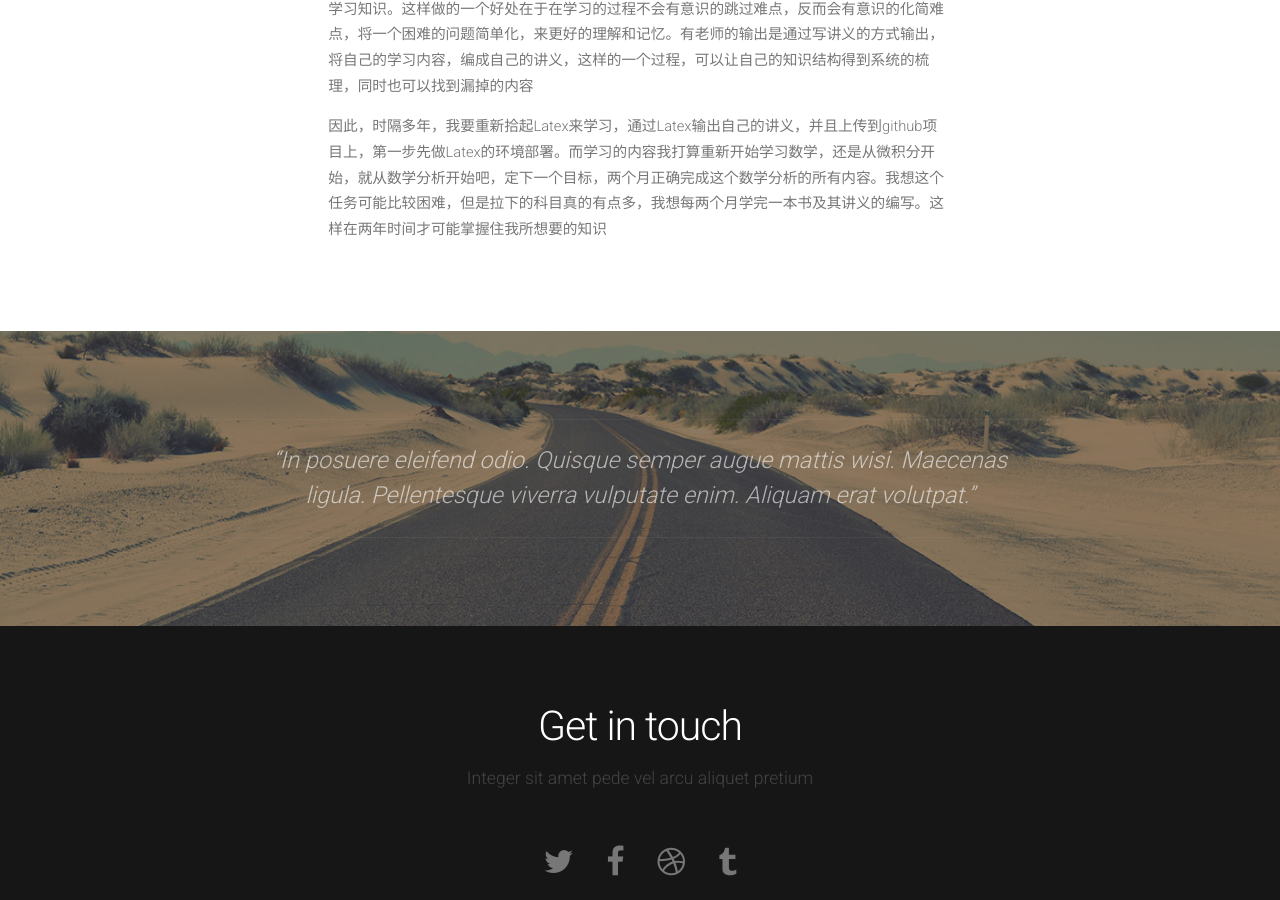
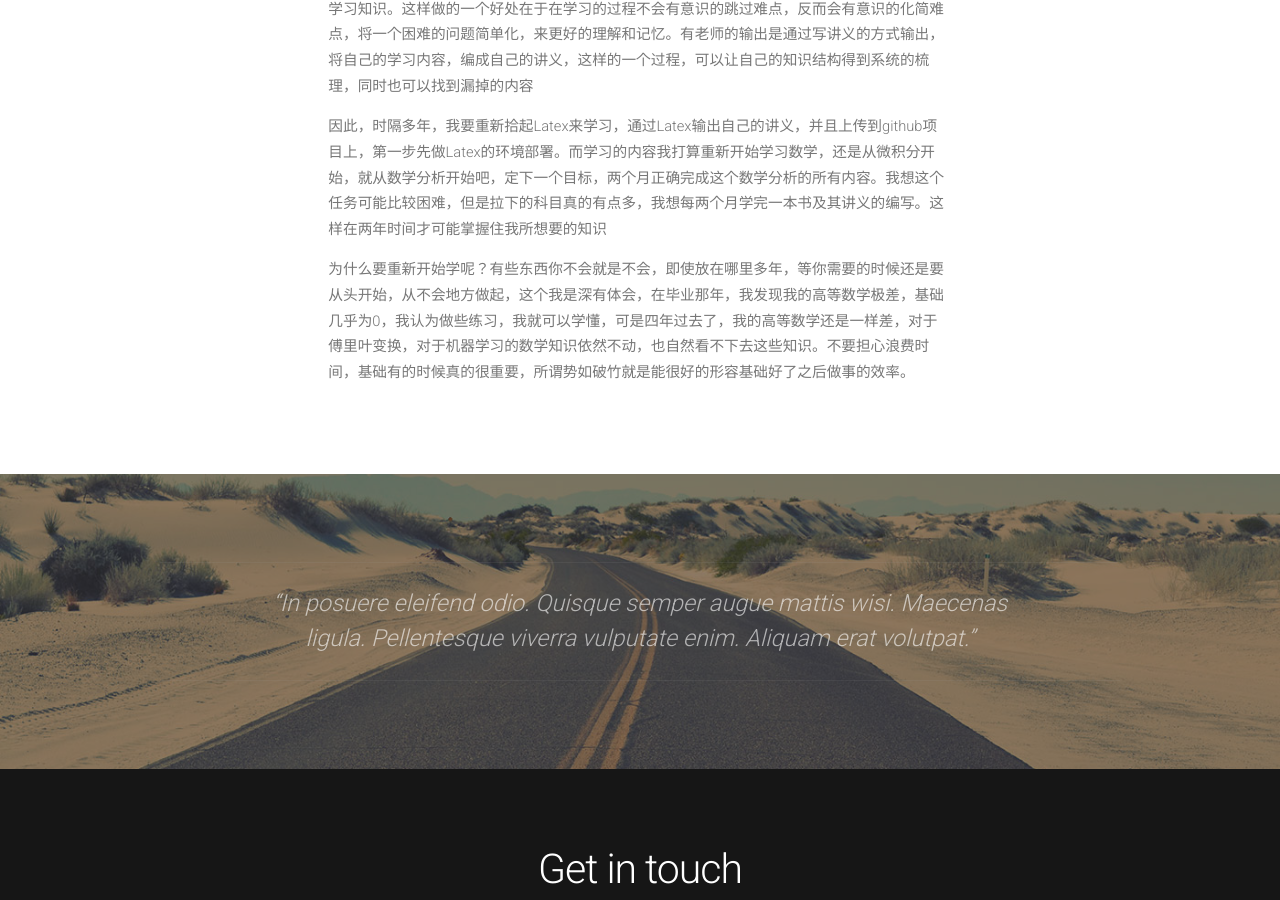
Before and after one commit to wolfgold/wolfgold.github.io, a Jekyll site: the page built from _posts/2020-8-13-新的征程.md, in a window 1280 px wide and 900 px high, scrolled down 882 px. Built offline with Jekyll 4.4.1, drawn with Linux system fonts in a browser that asks for light colours; nearby versions of some CDN libraries.

Commit message:
Merge branch 'master' of https://github.com/wolfgold/wolfgold.github.io
# Conflicts:
#	_posts/2014-08-20-another-post.md

```diff
--- a/_posts/2020-8-13-新的征程.md
+++ b/_posts/2020-8-13-新的征程.md
@@ -7,3 +7,4 @@ layout: post
 <p>最近听了一些关于数学学习的讲座，几乎都是在夸赞费曼学习方法的作用。而我自己在学习数学的过程中，确实有很多的困难。也许我也应该去试试费曼学习法来学习数学，使用费曼学习法的关键在于有老师的心态和作为老师的输出</p>
 <p>有老师的心态的是指在学习的过程中，是以一个老师的角色去了解知识，而不是以学生的角色去学习知识。这样做的一个好处在于在学习的过程不会有意识的跳过难点，反而会有意识的化简难点，将一个困难的问题简单化，来更好的理解和记忆。有老师的输出是通过写讲义的方式输出，将自己的学习内容，编成自己的讲义，这样的一个过程，可以让自己的知识结构得到系统的梳理，同时也可以找到漏掉的内容</p>
 <p>因此，时隔多年，我要重新拾起Latex来学习，通过Latex输出自己的讲义，并且上传到github项目上，第一步先做Latex的环境部署。而学习的内容我打算重新开始学习数学，还是从微积分开始，就从数学分析开始吧，定下一个目标，两个月正确完成这个数学分析的所有内容。我想这个任务可能比较困难，但是拉下的科目真的有点多，我想每两个月学完一本书及其讲义的编写。这样在两年时间才可能掌握住我所想要的知识</p>
+<p>为什么要重新开始学呢？有些东西你不会就是不会，即使放在哪里多年，等你需要的时候还是要从头开始，从不会地方做起，这个我是深有体会，在毕业那年，我发现我的高等数学极差，基础几乎为0，我认为做些练习，我就可以学懂，可是四年过去了，我的高等数学还是一样差，对于傅里叶变换，对于机器学习的数学知识依然不动，也自然看不下去这些知识。不要担心浪费时间，基础有的时候真的很重要，所谓势如破竹就是能很好的形容基础好了之后做事的效率。</p>
```
